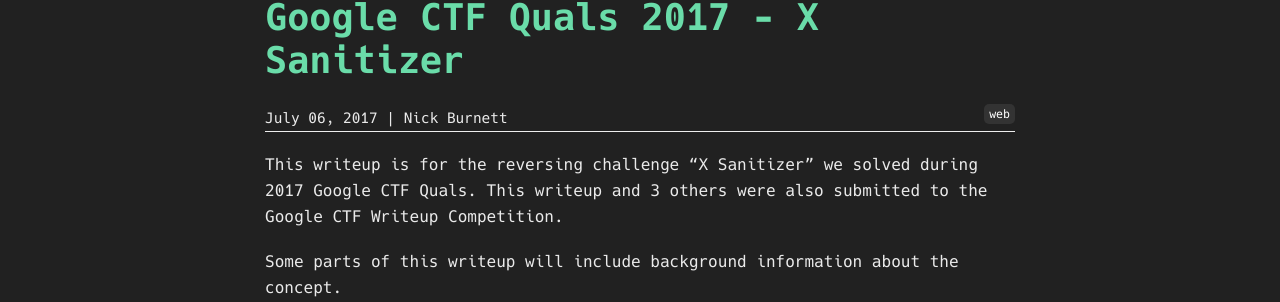
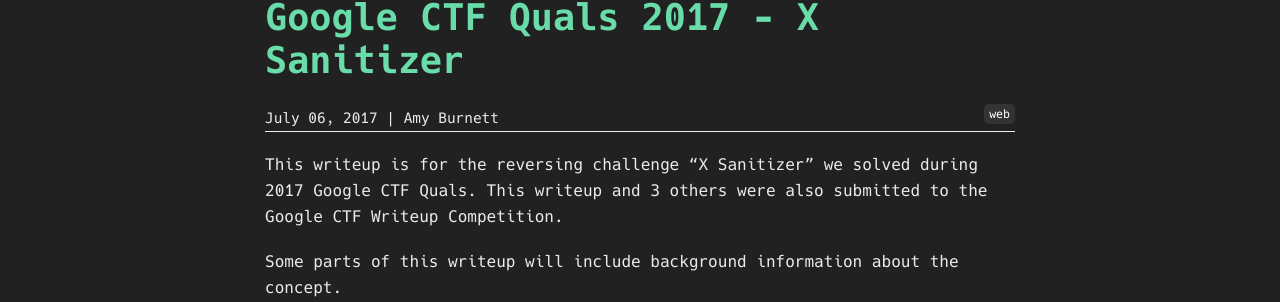
Before and after one commit to RPISEC/website, a Jekyll site: the page built from _posts/2017-07-06-google-ctf-quals-2017-x-sanitizer.markdown, in a window 1280 px wide and 900 px high. Shown: the part 189-491 px from the top of the window. Built offline with Jekyll 4.4.1, drawn with Linux system fonts in a browser that asks for light colours.

Commit message:
Update author name

```diff
--- a/_posts/2017-07-06-google-ctf-quals-2017-web-assembly.markdown
+++ b/_posts/2017-07-06-google-ctf-quals-2017-web-assembly.markdown
@@ -1,6 +1,6 @@
 ---
 title: Google CTF Quals 2017 - Web Assembly
-authors: Nick Burnett
+authors: Amy Burnett
 date: 2017-07-06
 categories: web
 ---
--- a/_posts/2017-07-06-google-ctf-quals-2017-x-sanitizer.markdown
+++ b/_posts/2017-07-06-google-ctf-quals-2017-x-sanitizer.markdown
@@ -1,6 +1,6 @@
 ---
 title: Google CTF Quals 2017 - X Sanitizer
-authors: Nick Burnett
+authors: Amy Burnett
 date: 2017-07-06
 categories: web
 ---
```
